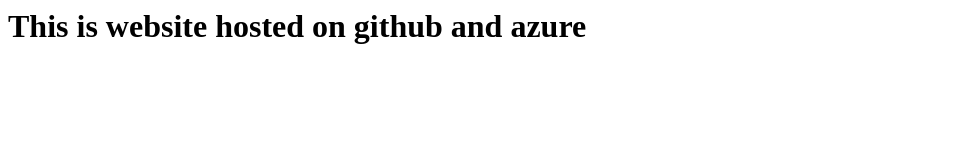
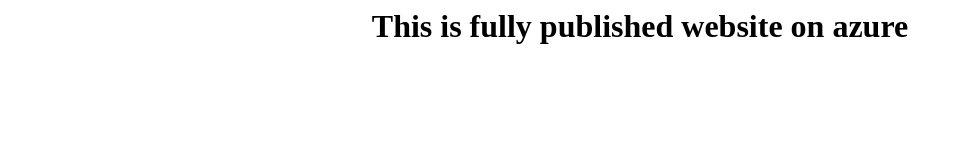
Before and after one commit to zebathar/project1, a plain HTML site: page index.html in a window 1280 px wide. Shown: the whole page, without its empty margins (0-963 px from the left). Drawn offline with Linux system fonts and the light colour scheme.

Commit message:
Update index.html

```diff
--- a/index.html
+++ b/index.html
@@ -1 +1 @@
-<h1>This is website hosted on github and azure </h1>
+<center><h1>This is fully published website on azure </h1></center>
```
